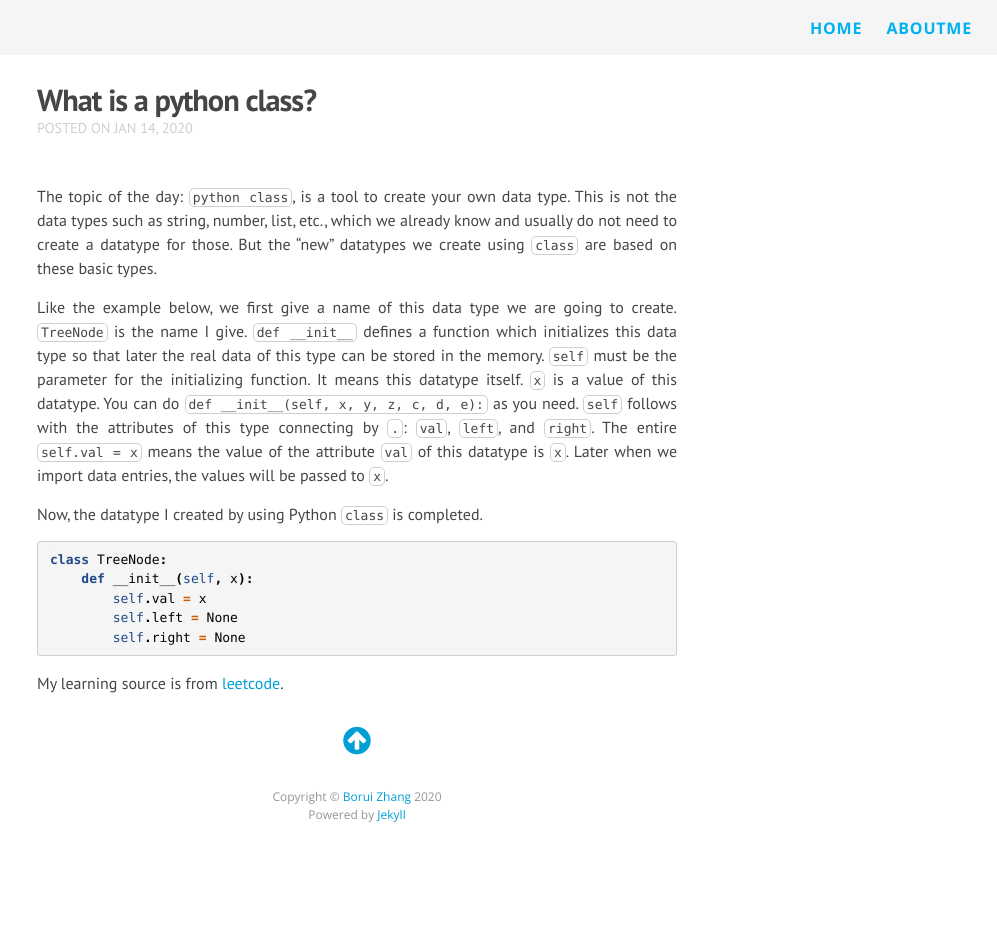
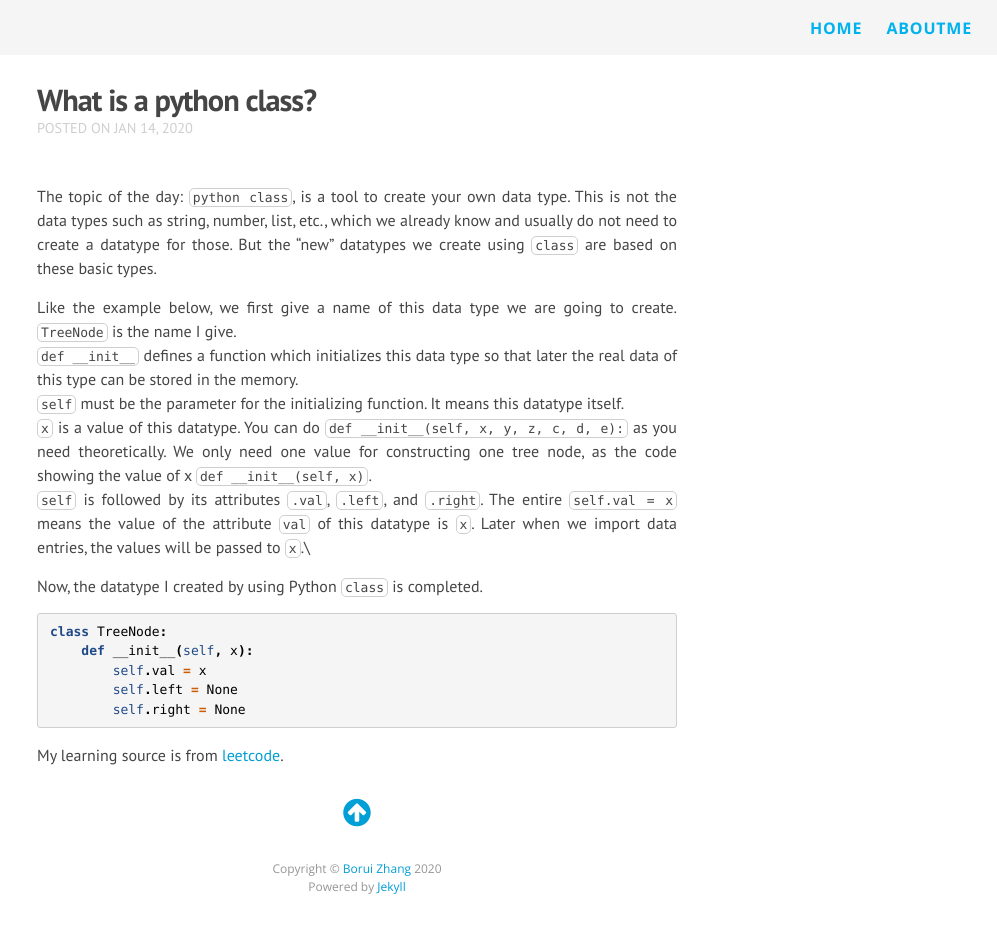
Before and after one commit to boruizhang/brisnotes, a Jekyll site: the page built from _posts/2020-01-13-what-is-a-python-class.md, in a window 1280 px wide. Shown: the whole page, without its empty margins (283-1280 px from the left). Built offline with Jekyll 4.4.1, drawn with Linux system fonts in a browser that asks for light colours; nearby versions of some CDN libraries; before the commit the page ends 900 px from its top, so only the background shows below that.

Commit message:
modified 0113; added0117

```diff
--- a/_posts/2020-01-13-what-is-a-python-class.md
+++ b/_posts/2020-01-13-what-is-a-python-class.md
@@ -6,11 +6,11 @@ categories: jekyll update
 ---
 The topic of the day: `python class`, is a tool to create your own data type. This is not the data types such as string, number, list, etc., which we already know and usually do not need to create a datatype for those. But the "new" datatypes we create using `class` are based on these basic types.
 
-Like the example below, we first give a name of this data type we are going to create. `TreeNode` is the name I give.
-`def __init__` defines a function which initializes this data type so that later the real data of this type can be stored in the memory.
-`self` must be the parameter for the initializing function. It means this datatype itself.
-`x` is a value of this datatype. You can do `def __init__(self, x, y, z, c, d, e):` as you need.
-`self` follows with the attributes of this type connecting by `.`: `val`, `left`, and `right`. The entire `self.val = x` means the value of the attribute `val` of this datatype is `x`. Later when we import data entries, the values will be passed to `x`.
+Like the example below, we first give a name of this data type we are going to create. `TreeNode` is the name I give.\
+`def __init__` defines a function which initializes this data type so that later the real data of this type can be stored in the memory.\
+`self` must be the parameter for the initializing function. It means this datatype itself.\
+`x` is a value of this datatype. You can do `def __init__(self, x, y, z, c, d, e):` as you need theoretically. We only need one value for constructing one tree node, as the code showing the value of x `def __init__(self, x)`.\
+`self` is followed by its attributes `.val`, `.left`, and `.right`. The entire `self.val = x` means the value of the attribute `val` of this datatype is `x`. Later when we import data entries, the values will be passed to `x`.\
 
 Now, the datatype I created by using Python `class` is completed.
 
```
Also changed, not shown: _posts/2020-01-17-represent-trees-using-list-and-tree-structure.md (added, +56 -0 lines).
